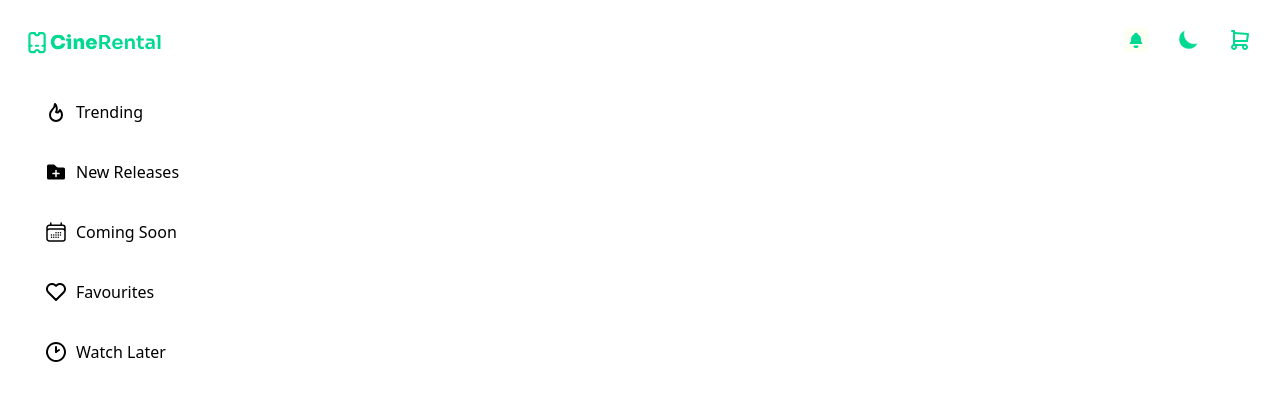
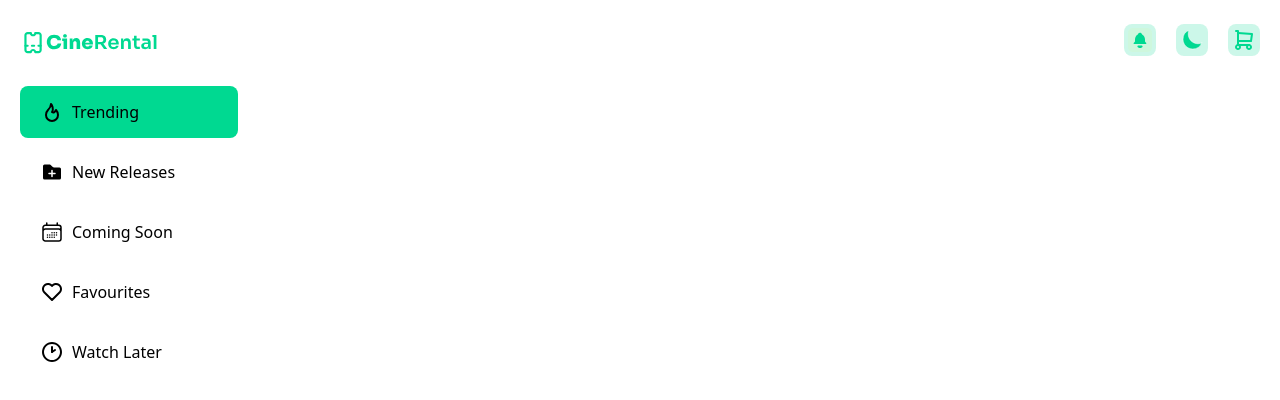
Before and after one commit to Shefain/Rental-Site, a React (Vite) app: page / in a window 1280 px wide. Shown: the top 400 px of the page. Built offline with nearby package versions, Linux system fonts and the light colour scheme.

Commit message:
added custom style

```diff
--- a/tailwind.config.js
+++ b/tailwind.config.js
@@ -4,12 +4,16 @@ export default {
     "./index.html",
     "./src/**/*.{js,ts,jsx,tsx}",
   ],
+  darkMode: 'class',
   theme: {
     extend: {
-      container:{
-        center: true,
-        padding: '1.5rem'
-      }
+      container: {
+				center: true,
+				padding: "1.25rem",
+			},
+			colors: {
+				primary: '#00D991'
+			},
     },
   },
   plugins: [],
```
